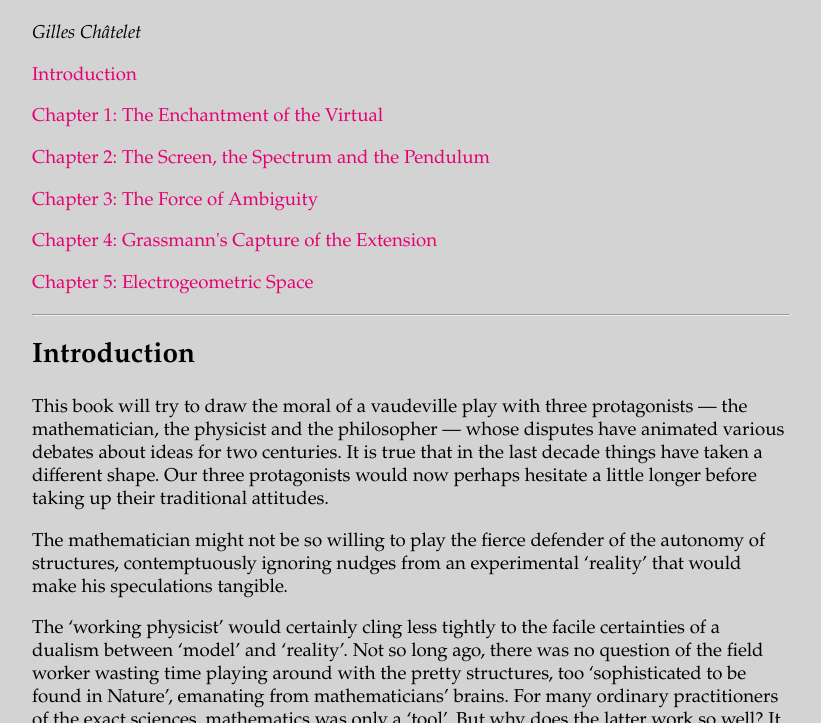
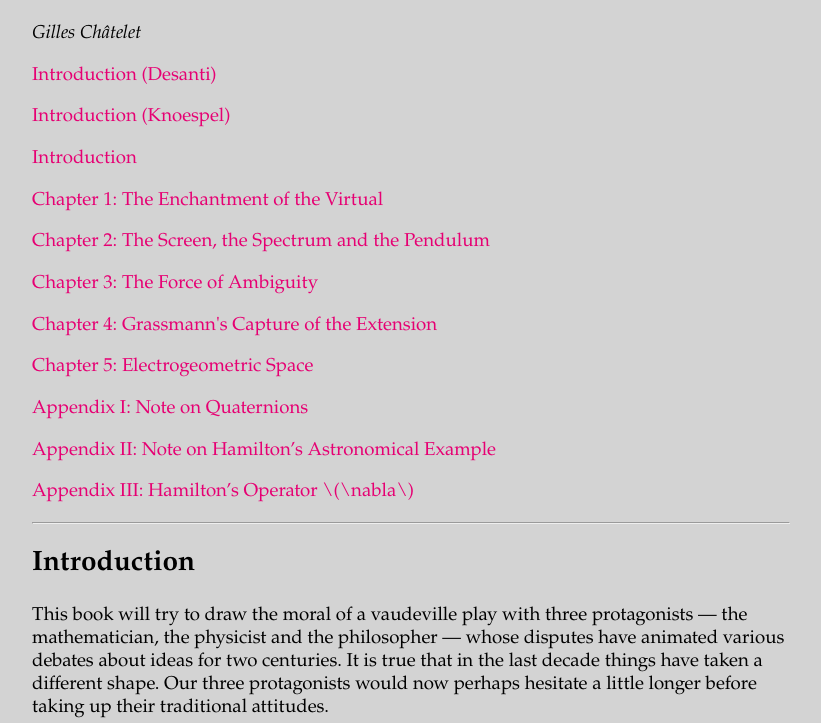
Before and after one commit to ourlighthouse/figuring-space, a plain HTML site: page docs/index.html in a window 1280 px wide. Shown: the part 77-800 px from the top of the page, without its empty margins (126-947 px from the left). Drawn offline with Linux system fonts and the light colour scheme.

Commit message:
Update index.html

```diff
--- a/docs/index.html
+++ b/docs/index.html
@@ -55,12 +55,17 @@
 <div>
 <h1>Figuring Space</h1>
 <p><em>Gilles Châtelet</em></p>
+<p><a href="./introd.html">Introduction (Desanti)</a></p>
+<p><a hreft="./introk.html">Introduction (Knoespel)</a></p>
 <p><a href="./index.html">Introduction</a></p>
 <p><a href="./Ch1.html">Chapter 1: The Enchantment of the Virtual</a></p>
 <p><a href="./Ch2.html">Chapter 2: The Screen, the Spectrum and the Pendulum</a></p>
 <p><a href="./Ch3.html">Chapter 3: The Force of Ambiguity</a></p>
 <p><a href="./Ch4.html">Chapter 4: Grassmann's Capture of the Extension</a></p>
 <p><a href="./Ch5.html">Chapter 5: Electrogeometric Space</a></p>
+<p><a href="./app1">Appendix I: Note on Quaternions</a></p>
+<p><a href="./app2">Appendix II: Note on Hamilton’s Astronomical Example</a></p>
+<p><a href="./app3">Appendix III: Hamilton’s Operator <span class="math inline">\(\nabla\)</span></a></p>
 <hr/>
 <h2 id="introduction">Introduction</h2>
 <p>This book will try to draw the moral of a vaudeville play with three protagonists — the mathematician, the physicist and the philosopher — whose disputes have animated various debates about ideas for two centuries. It is true that in the last decade things have taken a different shape. Our three protagonists would now perhaps hesitate a little longer before taking up their traditional attitudes.</p>
```
